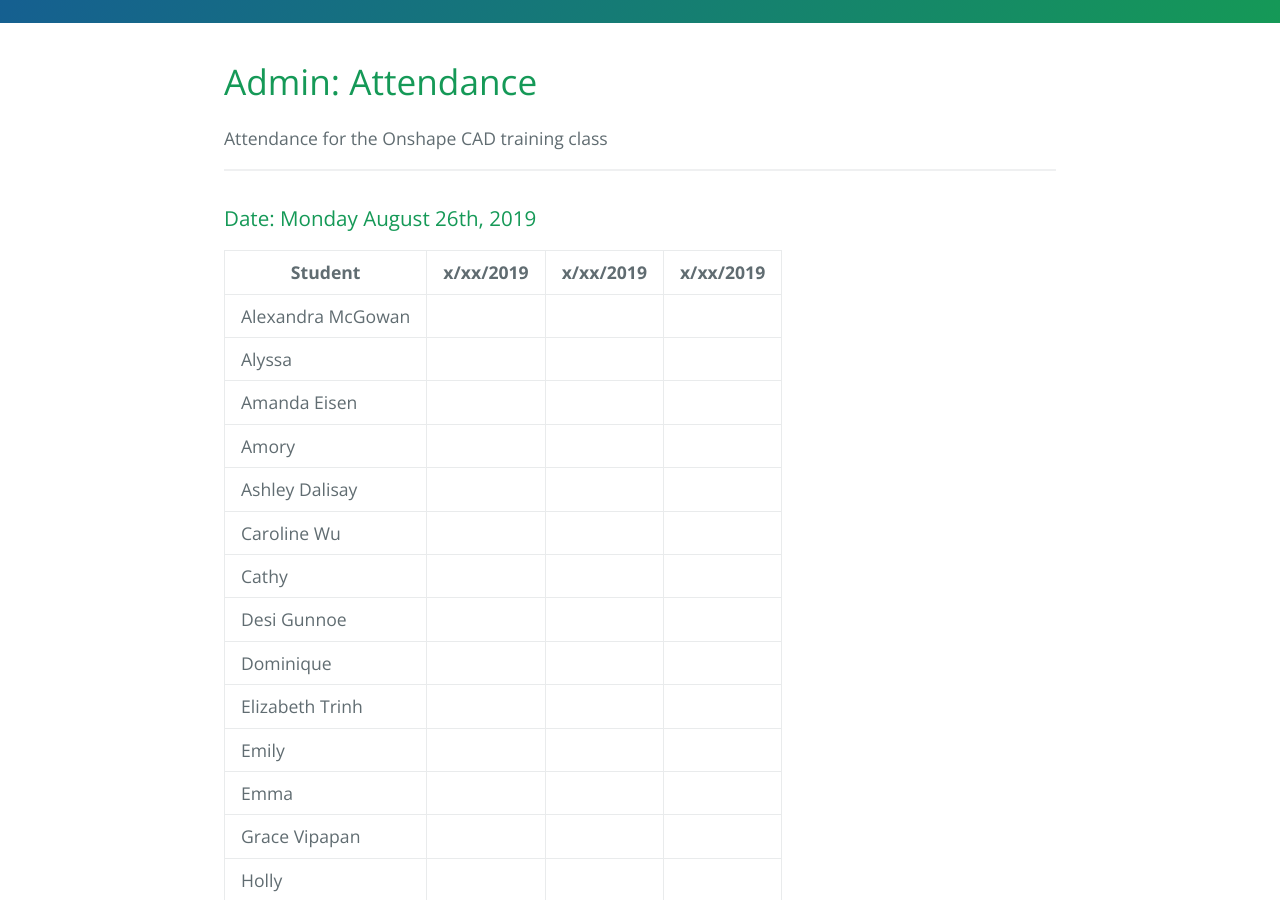
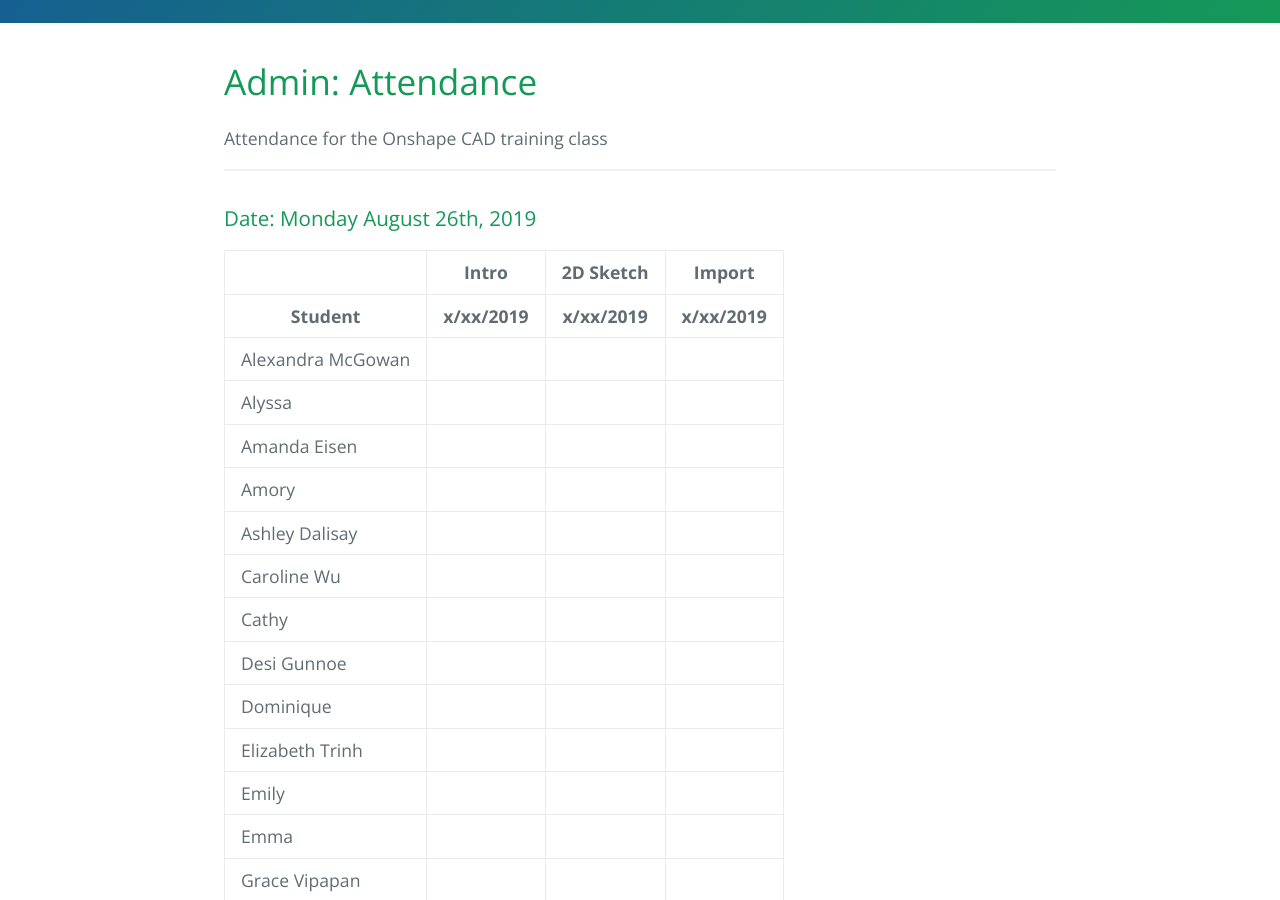
Before and after one commit to java-rnrr/CAD, a Jekyll site: the page built from _posts/2020-09-06-admin-attendance.md, in a window 1280 px wide and 900 px high, scrolled down 327 px. Built offline with Jekyll 4.4.1, drawn with Linux system fonts in a browser that asks for light colours; the repository's description, which GitHub fills in, is left out.

Commit message:
Update 2020-09-06-admin-attendance.md

```diff
--- a/_posts/2020-09-06-admin-attendance.md
+++ b/_posts/2020-09-06-admin-attendance.md
@@ -6,6 +6,7 @@ description: Attendance for the Onshape CAD training class
 
 ### Date: Monday August 26th, 2019
 
+|                 |  Intro  | 2D Sketch|  Import |
 |Student          |x/xx/2019|x/xx/2019|x/xx/2019|
 |     ---         |  :---:  |  :---:  |  :---:  |
 |Alexandra McGowan|         |         |         |
```
